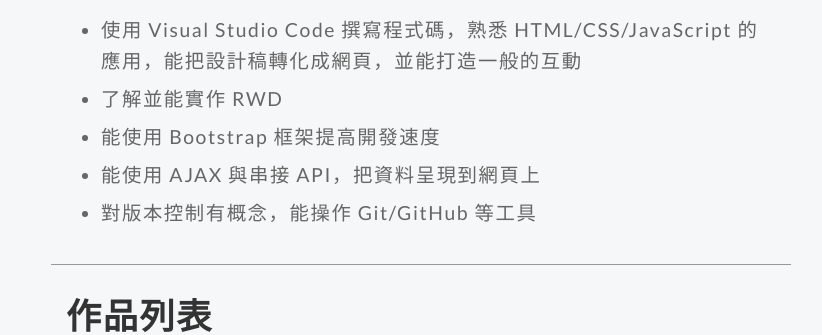
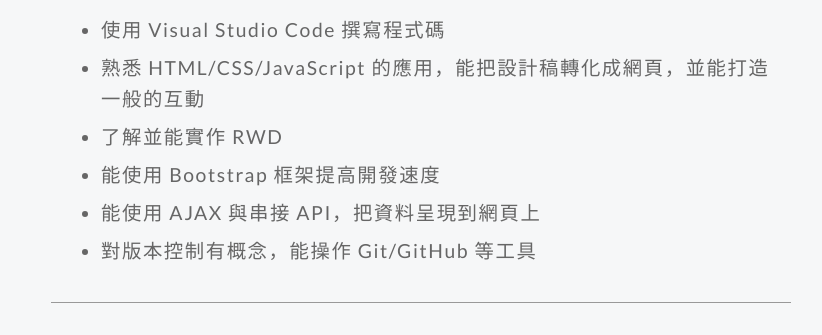
Before and after one commit to u4su06/ResumePage, a plain HTML site: page index.html in a window 1280 px wide. Shown: the part 712-1047 px from the top of the page, without its empty margins (219-1041 px from the left). Drawn offline with Linux system fonts and the light colour scheme.

Commit message:
Update index.html

```diff
--- a/index.html
+++ b/index.html
@@ -44,7 +44,8 @@
     <section class="skill-section">
       <h2>專業技能</h2>
       <ul>
-        <li>使用 Visual Studio Code 撰寫程式碼，熟悉 HTML/CSS/JavaScript 的應用，能把設計稿轉化成網頁，並能打造一般的互動</li>
+        <li>使用 Visual Studio Code 撰寫程式碼</li>
+        <li>熟悉 HTML/CSS/JavaScript 的應用，能把設計稿轉化成網頁，並能打造一般的互動</li>
         <li>了解並能實作 RWD</li>
         <li>能使用 Bootstrap 框架提高開發速度</li>
         <li>能使用 AJAX 與串接 API，把資料呈現到網頁上</li>
```
